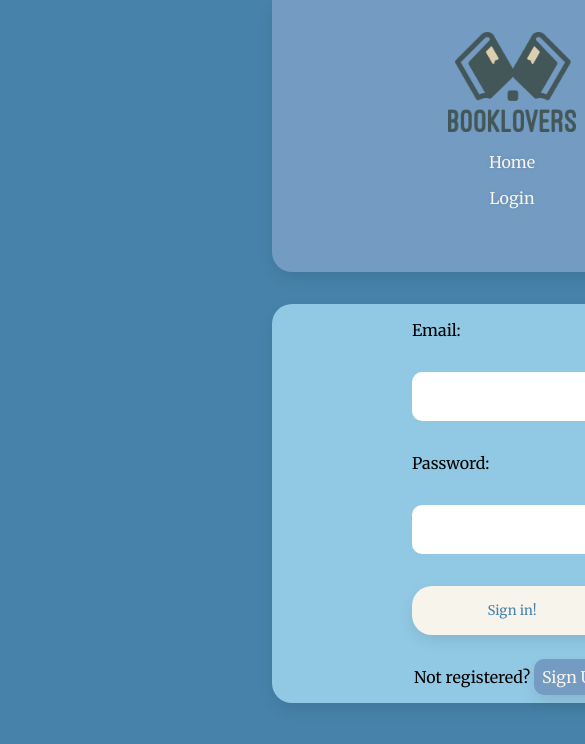
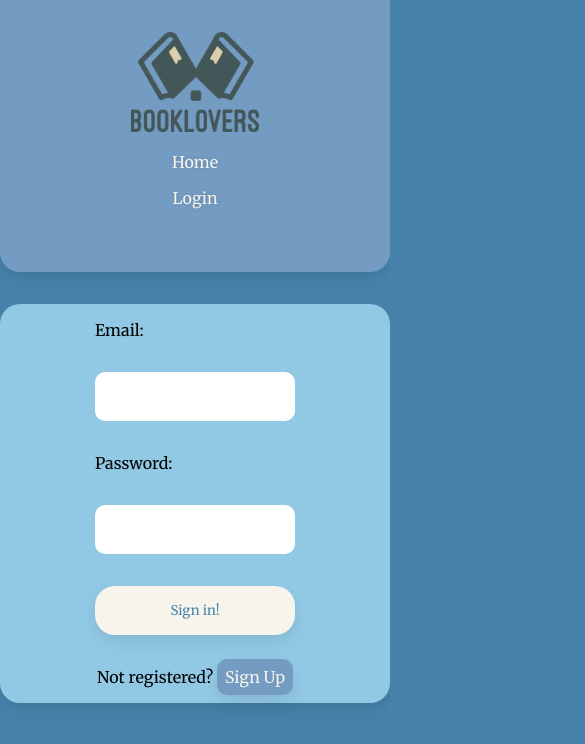
Before and after one commit to nicolapasa/booklovers-frontend, a React (Vite) app: page /login in a window 390 px wide. Shown: the top 744 px of the page, 585 px wide, since content can reach past the window. Built offline with nearby package versions, Linux system fonts and the light colour scheme.

Commit message:
fixed problem mobile version

```diff
--- a/src/App.css
+++ b/src/App.css
@@ -36,7 +36,7 @@ body {
 /*layout*/
 
 .container{
-  width: 1024px;
+  width: 100%;
   margin: 0 auto;
 }
 .navbar{
--- a/src/pages/ProfilePage.jsx
+++ b/src/pages/ProfilePage.jsx
@@ -41,6 +41,20 @@ const handleUpload=async(e)=>{
     }
 }
 
+const handleRemoveFavorite=async(id, userid)=>{
+
+    const response=await axios.post(`${url.URL_BASE}/api/book/like/${id}`, {userid})
+    console.log(response)
+    window.location.reload(false);
+
+
+
+}
+
+
+
+
+
   return (
     <>
     <div className="content-page">
@@ -73,7 +87,7 @@ const handleUpload=async(e)=>{
             <img src={book.book.image} alt="" />
              <h4>{book.book.author}</h4>
 
-             <button className="link">Remove from favorites</button>
+             <button className="link" onClick={()=>handleRemoveFavorite(book.book._id, user._id)} >Remove from favorites</button>
                 </div>
 
             </>
```
